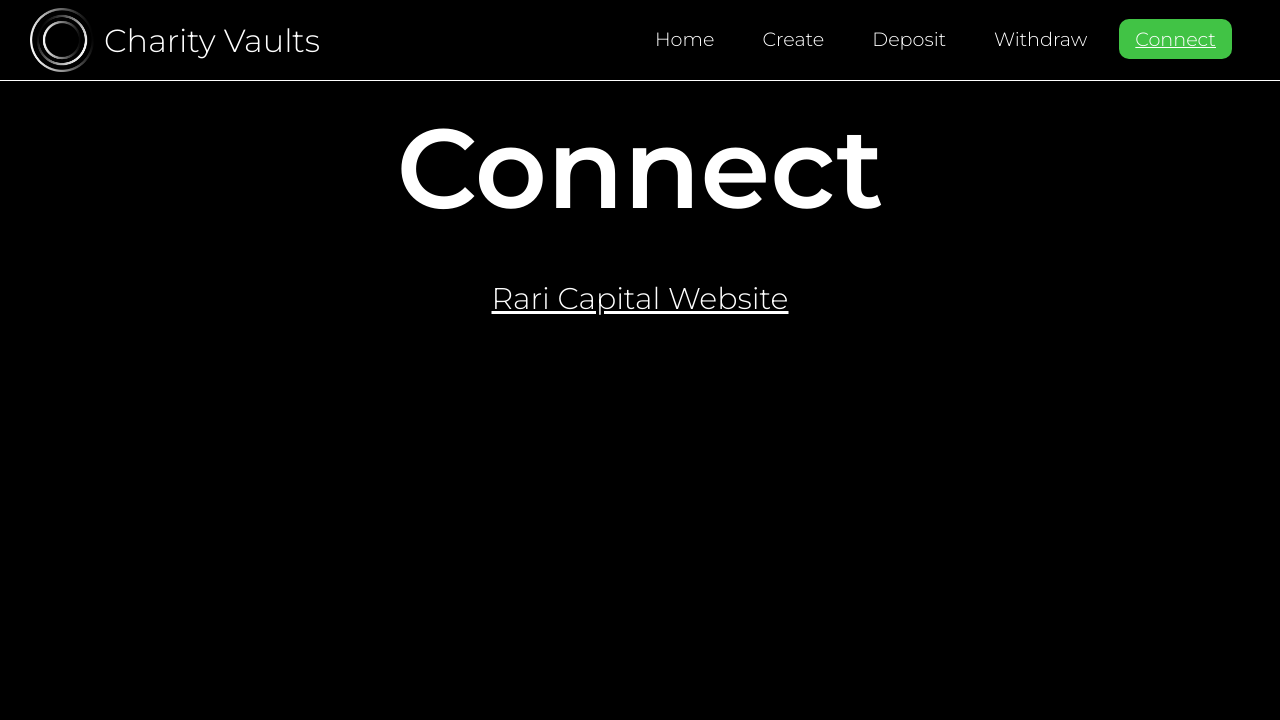
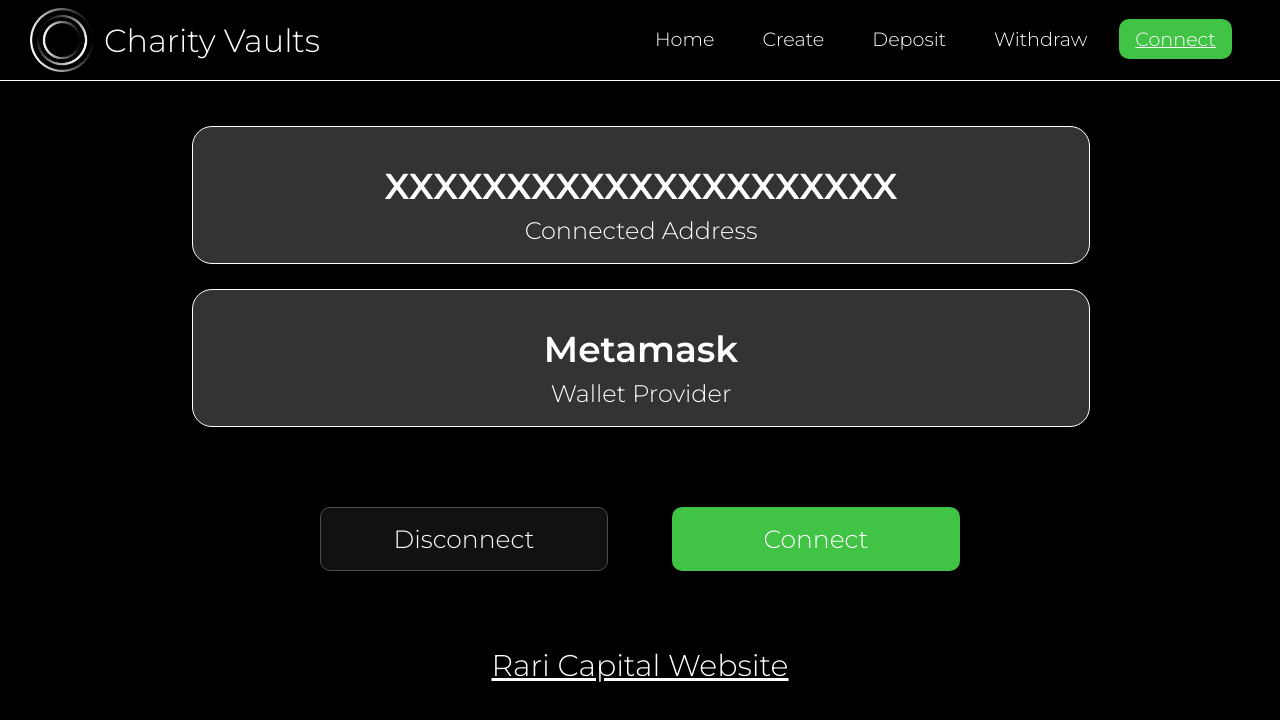
Before and after one commit to Rari-Capital/charity-vaults-ui, a React (Create React App) app: page /connect in a window 1280 px wide. Shown: the top 720 px of the page. Built offline with nearby package versions, Linux system fonts and the light colour scheme.

Commit message:
Adding design for the connect page.

```diff
--- /dev/null
+++ b/src/components/Pages/Connect.css
@@ -0,0 +1,27 @@
+.connect-card-container {
+    margin-top: 2%;
+    width: 70%;
+}
+
+.connect-buttons-container {
+    width: 50%;
+    margin-top: 10vh;
+    display: flex;
+    flex-direction: row;
+    justify-content: space-between;
+    margin-bottom: 4vh;
+}
+
+.connect-buttons-container>.btn {
+    width: 45%;
+}
+
+@media screen and (max-width: 700px) {
+    .connect-buttons-container {
+        width: 70%;
+    }
+
+    .connect-card-container {
+        margin-top: 5%;
+    }
+}
--- a/src/components/Pages/Connect.js
+++ b/src/components/Pages/Connect.js
@@ -1,11 +1,23 @@
 import React from 'react'
 import Page from "../Page/Page"
+import Card from "../Card/Card"
+import Button from "../Button/Button"
+import "./Connect.css"
 
 
 function Connect() {
     return (
         <Page>
-            <h1>Connect</h1>
+            <div className="connect-card-container">
+                <Card name="Connected Address" value="XXXXXXXXXXXXXXXXXXXXX"/>
+            </div>
+            <div className="connect-card-container">
+                <Card name="Wallet Provider" value="Metamask"/>
+            </div>
+            <div className="connect-buttons-container">
+                    <Button isDark={true}>Disconnect</Button>
+                    <Button>Connect</Button>
+                </div>
         </Page>
     )
 }
```
